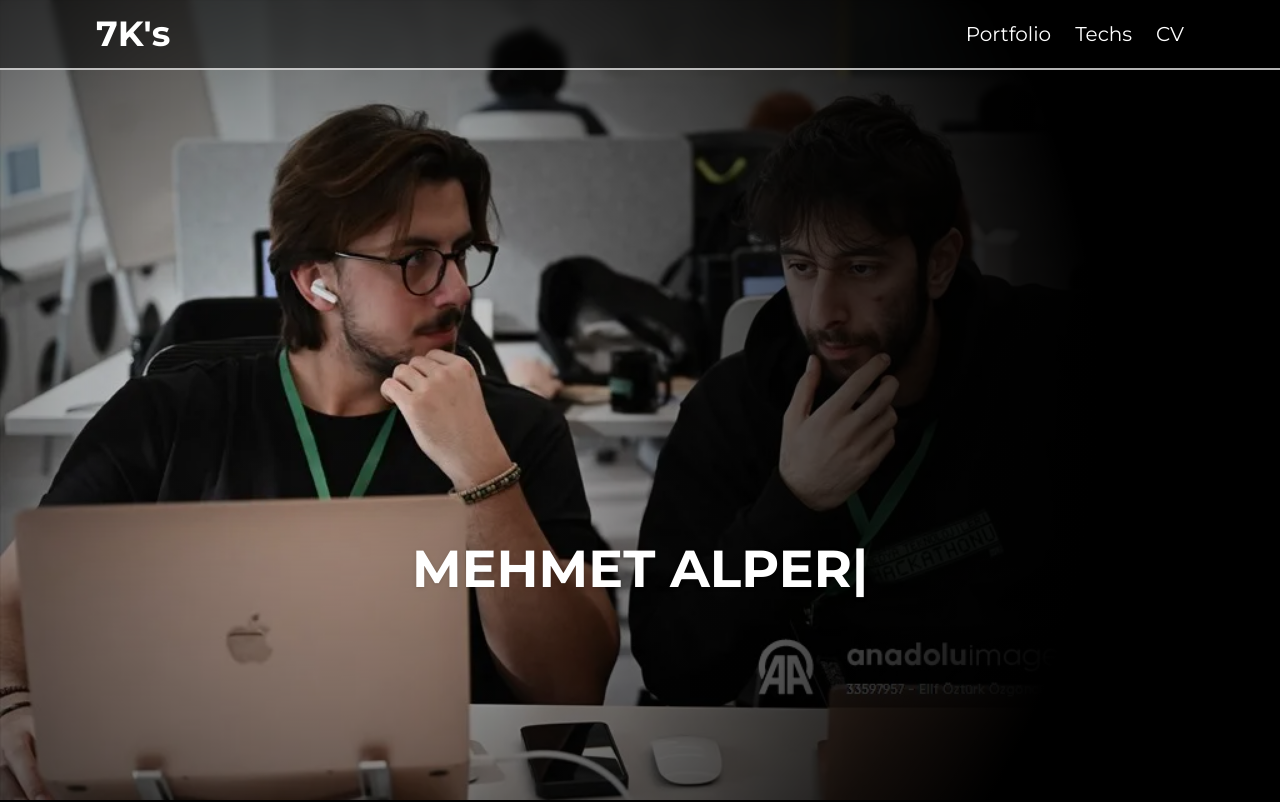
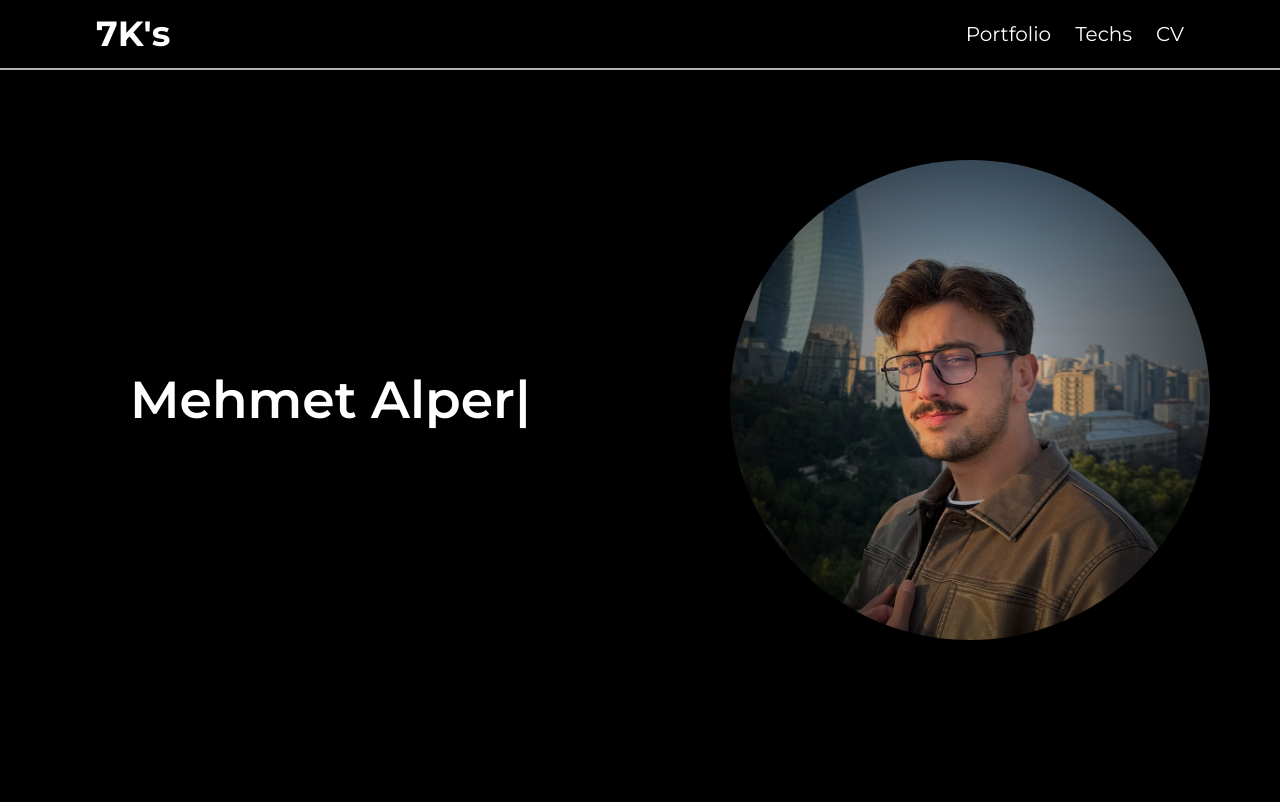
Before and after one commit to Alperen7K/7k-web, a Next.js app: page / in a window 1280 px wide. Shown: the top 802 px of the page. Built offline with nearby package versions, Linux system fonts and the light colour scheme.

Commit message:
Landing sayfasında görsel değişiklikler yapıldı, yeni arka plan stilleri eklendi ve deneyim verileri güncellendi.

```diff
--- a/src/app/globals.css
+++ b/src/app/globals.css
@@ -8,12 +8,16 @@ a:hover {
 
 @media (min-width: 640px) {
  .landing-section {
-  background: radial-gradient(circle at 25% 50%, transparent, #000 75%);
+  background: radial-gradient(ellipse at 75% 50%, transparent, #000 75%);
  }
 }
 
 @media (max-width: 640px) {
  .landing-section {
-  background: radial-gradient(circle at 50% 50%, transparent, #000);
+  background: radial-gradient(ellipse at 50% 50%, transparent, #000);
  }
 }
+
+.img-section {
+ background: radial-gradient(circle at center, transparent , #000 );
+}
--- a/src/components/Landing.tsx
+++ b/src/components/Landing.tsx
@@ -1,23 +1,29 @@
 "use client";
 import React from "react";
+import "../app/globals.css";
 import Image from "next/image";
 import { TypeAnimation } from "react-type-animation";
 import { PersonelData } from "@/models/personel.data";
-import landing from "../../public/home-page/landing.webp";
+import landing from "../../public/home-page/cv-img.png";
 
 export const Landing = () => {
  return (
-  <div className="relative h-[100dvh] mb-10 pb-[10vh] sm:pb-0 sm:h-[100vh] w-full ">
-   <Image
-    src={landing}
-    loading="lazy"
-    alt="Landin img"
-    width={1600}
-    height={900}
-    className=" size-full object-[25%_0%] sm:object-top object-cover absolute inset-0 "
-    layout="right"
-   />
-   <div className="size-full inset-0 absolute landing-section flex flex-col justify-end pb-[40%] sm:pb-[15%] items-center z-50">
+  <div className="relative min-h-[100dvh] w-full flex flex-col sm:flex-row-reverse items-center justify-around py-10">
+   {/* Mobilde üstte, masaüstünde sağda olacak resim */}
+   <div className="w-full h-[50vh] sm:h-full flex justify-center  items-center  absolute sm:relative top-[12vh] sm:top-0 ">
+    <div className="size-full img-section z-10 absolute inset-0" />
+    <Image
+     src={landing}
+     loading="lazy"
+     alt="Landing img"
+     width={900}
+     height={900}
+     className="object-cover  size-[300px]  sm:size-[45vh] md:size-[50vh] lg:size-[55vh] xl:size-[60vh] aspect-square rounded-full filter  transition-all duration-300"
+    />
+   </div>
+
+   {/* Mobilde altta, masaüstünde solda olacak yazı */}
+   <div className="w-full mt-[50vh] flex flex-col justify-start sm:justify-center items-center sm:mt-0 px-4 sm:px-10">
     <TypeAnimation
      sequence={[
       PersonelData.landing.firstLine,
@@ -31,7 +37,7 @@ export const Landing = () => {
      ]}
      wrapper="h1"
      speed={30}
-     className="font-bold sm:text-[52px] text-[10vw] text-center drop-shadow max-w-[90vw] sm:max-w-[80vw] uppercase "
+     className="font-semibold sm:text-[52px] text-[8vw] text-center  drop-shadow max-w-[90vw] sm:max-w-[100%] "
      repeat={Infinity}
     />
    </div>
--- a/src/models/experience.data.ts
+++ b/src/models/experience.data.ts
@@ -10,7 +10,7 @@ export const ExperienceData: ExperienceDataType[] = [
   type: "Job (Full Time)",
   date: "09/2023 - Present",
   company: "City Technology Center",
-  jobTitle: "Web Developer",
+  jobTitle: "Full Stack Developer | Specializing in ASP.NET Core & React",
   description:
    "I work as a Full-Stack Web Developer under the City Technology Center within Konya Metropolitan Municipality. During my time here, I have developed various projects aimed at both the people of Konya and the city administration. These projects focus on contributing to the city's digital transformation and providing solutions that enhance the interaction between local government and the public.",
  },
```
Also changed, not shown: public/home-page/cv-img.png (added).
